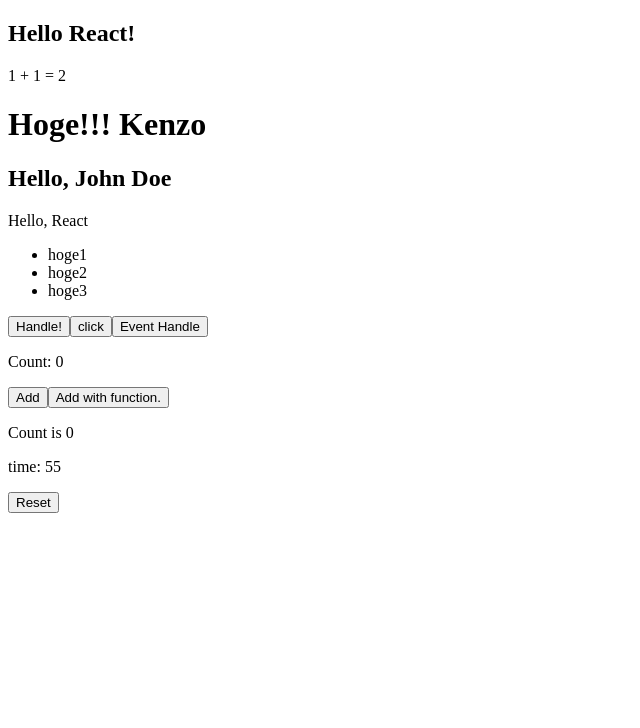
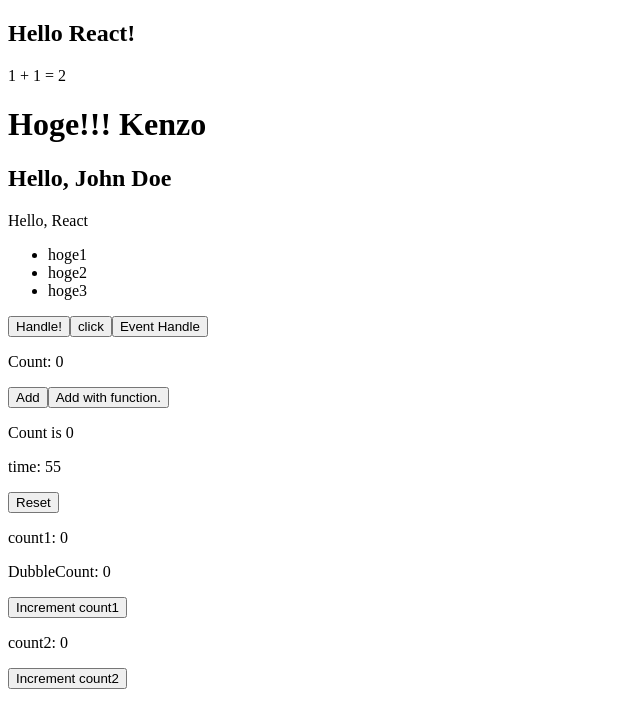
Before and after one commit to kenzo-tanaka/ReactSandbox, a React (Create React App) app: page / in a window 1280 px wide. Shown: the top 728 px of the page, without its empty margins (0-640 px from the left). Built offline with nearby package versions, Linux system fonts and the light colour scheme.

Commit message:
feat: メモ化のサンプルコードを追加

```diff
--- a/src/App.js
+++ b/src/App.js
@@ -1,5 +1,6 @@
 import Counter from "./Counter";
 import Timer from "./Timer";
+import Increment from "./Increment";
 
 // 大文字である必要がある
 // propsを受け取って、props.name でもアクセスできるが、下記の方が容易
@@ -69,6 +70,7 @@ const App = () => {
       <button onClick={eventHandle}>Event Handle</button>
       <Counter />
       <Timer />
+      <Increment />
     </>
   );
 };
--- /dev/null
+++ b/src/Increment.js
@@ -0,0 +1,33 @@
+import React, { useState, useMemo } from "react";
+
+const Increment = () => {
+  const [count1, setCount1] = useState(0);
+  const [count2, setCount2] = useState(0);
+
+  const dubble = (count) => {
+    let i = 0;
+    while (i < 100000000) i++; // 無駄な処理を挟んで時間がかかるようにしている
+    return count * 2;
+  };
+
+  // 第一引数にメモ化する値を計算する処理を指定, 第二引数にその計算が依存する値を指定
+  const dubbleCount = useMemo(() => dubble(count1), [count1]);
+
+  // 以下のようにdubbleCountを定義すると、メモ化されず
+  // Increment count2をクリックしたときも dubbleCount が再計算されてしまうため
+  // 再レンダリングに時間がかかる
+  // const dubbleCount = dubble(count1);
+
+  return (
+    <>
+      <p>count1: {count1}</p>
+      <p>DubbleCount: {dubbleCount}</p>
+      <button onClick={() => setCount1(count1 + 1)}>Increment count1</button>
+
+      <p>count2: {count2}</p>
+      <button onClick={() => setCount2(count2 + 1)}>Increment count2</button>
+    </>
+  );
+};
+
+export default Increment;
```
Also changed, not shown: 1 other file (tests, documents, lock files or other folders).
